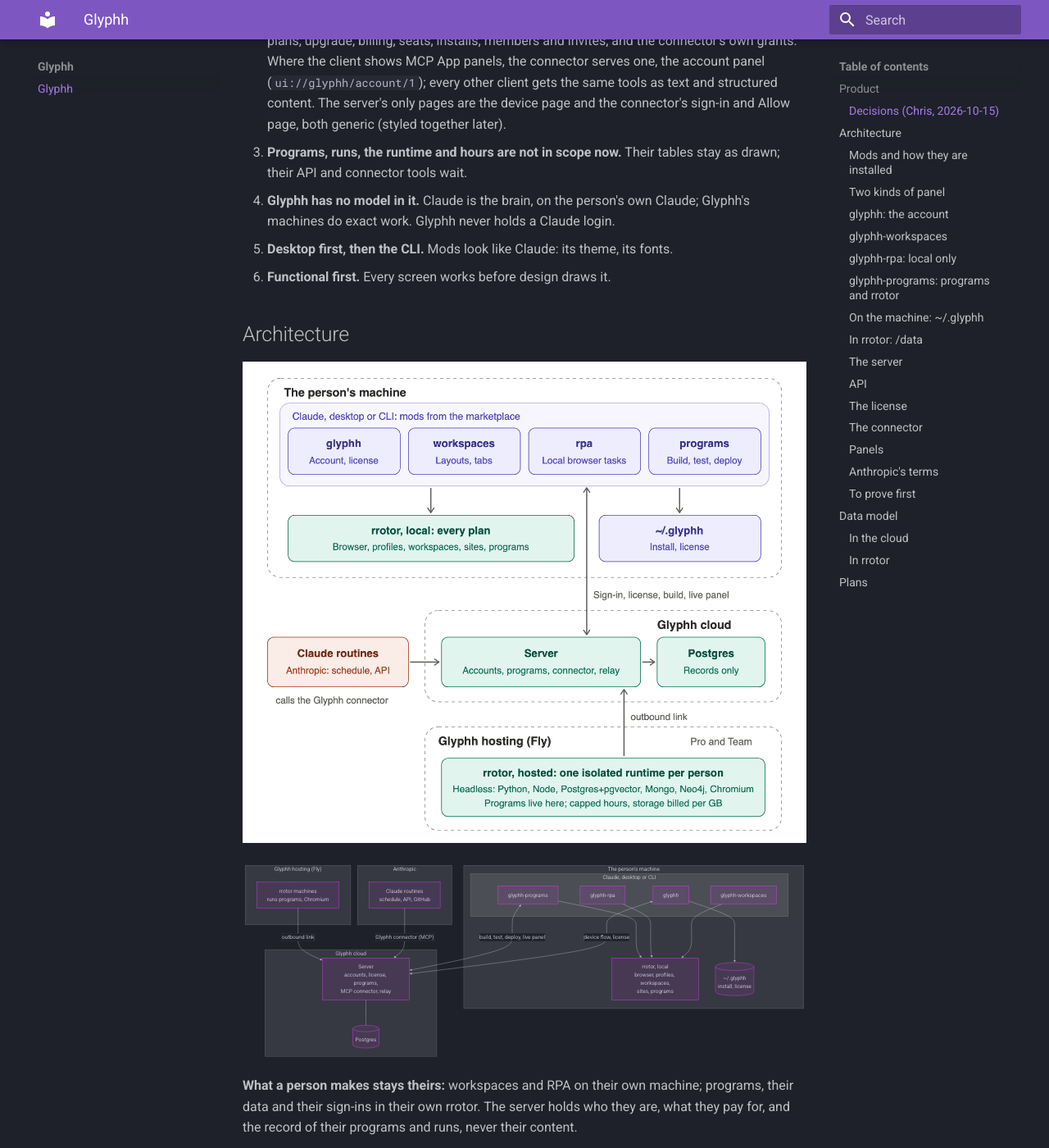
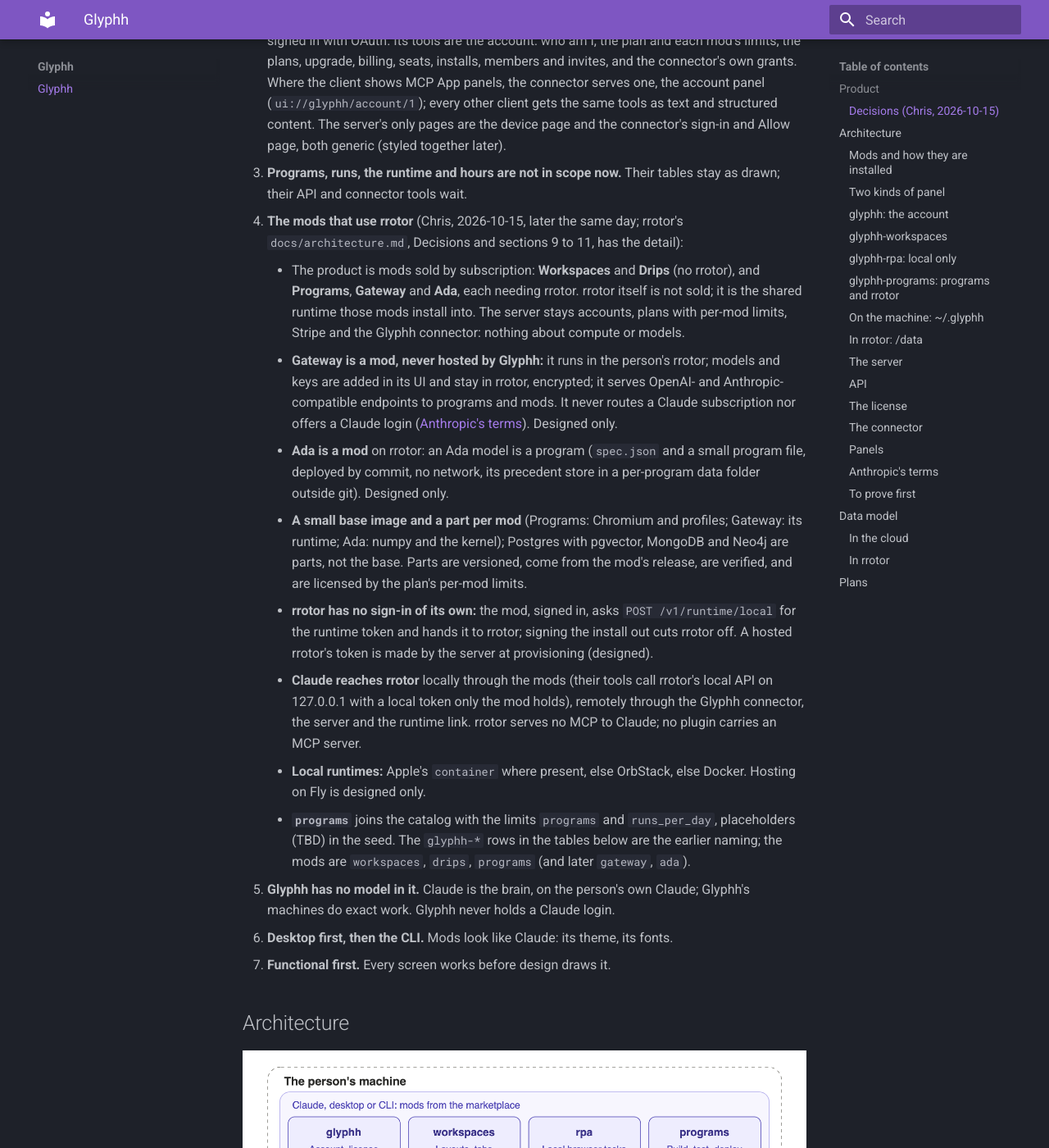
Before and after one commit to glyphh-ai/server, an MkDocs documentation site: the page built from docs/architecture.md, in a window 1280 px wide and 1400 px high, scrolled down 1403 px. Shown: the whole window at 82% size. Built offline with MkDocs 1.6.1 and Material for MkDocs 9.7.7, drawn with Linux system fonts in a browser that asks for light colours; some of the changed text lies outside the part shown.

Commit message:
Design: the mods that use rrotor (Programs, Gateway, Ada), a base image with a part per mod, no sign-in in rrotor, Claude through the mods' local API or the connector; programs limits placeholders (Chris, 2026-10-15)
Co-Authored-By: Claude Opus 5.5 <noreply@anthropic.com>

```diff
--- a/docs/architecture.md
+++ b/docs/architecture.md
@@ -20,9 +20,18 @@ The one doc for the relaunch (Chris, 2026-10-13 and 14): the [product](#product)
 
 These come first where anything below says otherwise.
 
-1. **Everything is a subscription.** Nothing is bought one-off. Each plan (Free, Solo, Pro, Team) carries **per-mod limits**: for each mod it includes, a number per limit (`null` is unlimited); a mod a plan leaves out is not included. Each mod reads its limits from the license and adapts. The mods sold now are `workspaces` (limits `workspaces`, `favorites`, `stream`) and `drips` (limits `custom_drips`, `fullscreen`); a limit that is a switch is `0` (off) or `1` (on). The catalog holds exactly these; the earlier `glyphh-*` slugs are retired.
+1. **Everything is a subscription.** Nothing is bought one-off. Each plan (Free, Solo, Pro, Team) carries **per-mod limits**: for each mod it includes, a number per limit (`null` is unlimited); a mod a plan leaves out is not included. Each mod reads its limits from the license and adapts. The mods sold now are `workspaces` (limits `workspaces`, `favorites`, `stream`), `drips` (limits `custom_drips`, `fullscreen`) and `programs` (limits `programs`, `runs_per_day`; added 2026-10-15, see 4 below); a limit that is a switch is `0` (off) or `1` (on). The catalog holds exactly these; the earlier `glyphh-*` slugs are retired.
 2. **The server is headless.** A person manages their Glyphh account from Claude, or any MCP client, through the **Glyphh connector**: a remote MCP server at `/mcp` (Streamable HTTP), signed in with OAuth. Its tools are the account: who am I, the plan and each mod's limits, the plans, upgrade, billing, seats, installs, members and invites, and the connector's own grants. Where the client shows MCP App panels, the connector serves one, the account panel (`ui://glyphh/account/1`); every other client gets the same tools as text and structured content. The server's only pages are the device page and the connector's sign-in and Allow page, both generic (styled together later).
 3. **Programs, runs, the runtime and hours are not in scope now.** Their tables stay as drawn; their API and connector tools wait.
+4. **The mods that use rrotor** (Chris, 2026-10-15, later the same day; rrotor's `docs/architecture.md`, Decisions and sections 9 to 11, has the detail):
+    - The product is mods sold by subscription: **Workspaces** and **Drips** (no rrotor), and **Programs**, **Gateway** and **Ada**, each needing rrotor. rrotor itself is not sold; it is the shared runtime those mods install into. The server stays accounts, plans with per-mod limits, Stripe and the Glyphh connector: nothing about compute or models.
+    - **Gateway is a mod, never hosted by Glyphh:** it runs in the person's rrotor; models and keys are added in its UI and stay in rrotor, encrypted; it serves OpenAI- and Anthropic-compatible endpoints to programs and mods. It never routes a Claude subscription nor offers a Claude login ([Anthropic's terms](#anthropics-terms)). Designed only.
+    - **Ada is a mod** on rrotor: an Ada model is a program (`spec.json` and a small program file, deployed by commit, no network, its precedent store in a per-program data folder outside git). Designed only.
+    - **A small base image and a part per mod** (Programs: Chromium and profiles; Gateway: its runtime; Ada: numpy and the kernel); Postgres with pgvector, MongoDB and Neo4j are parts, not the base. Parts are versioned, come from the mod's release, are verified, and are licensed by the plan's per-mod limits.
+    - **rrotor has no sign-in of its own:** the mod, signed in, asks `POST /v1/runtime/local` for the runtime token and hands it to rrotor; signing the install out cuts rrotor off. A hosted rrotor's token is made by the server at provisioning (designed).
+    - **Claude reaches rrotor** locally through the mods (their tools call rrotor's local API on 127.0.0.1 with a local token only the mod holds), remotely through the Glyphh connector, the server and the runtime link. rrotor serves no MCP to Claude; no plugin carries an MCP server.
+    - **Local runtimes:** Apple's `container` where present, else OrbStack, else Docker. Hosting on Fly is designed only.
+    - **`programs`** joins the catalog with the limits `programs` and `runs_per_day`, placeholders (TBD) in the seed. The `glyphh-*` rows in the tables below are the earlier naming; the mods are `workspaces`, `drips`, `programs` (and later `gateway`, `ada`).
 - **Glyphh has no model in it.** Claude is the brain, on the person's own Claude; Glyphh's machines do exact work. Glyphh never holds a Claude login.
 - **Desktop first, then the CLI.** Mods look like Claude: its theme, its fonts.
 - **Functional first.** Every screen works before design draws it.
@@ -665,6 +674,8 @@ Every plan is a subscription, billed per seat, per month (Chris, 2026-10-15). In
 | `workspaces`: `stream` | 0 (TBD) | ? | 1 (TBD) | 1 (TBD) |
 | `drips`: `custom_drips` | 3 (TBD) | ? | Unlimited (TBD) | Unlimited (TBD) |
 | `drips`: `fullscreen` | 0 (TBD) | ? | 1 (TBD) | 1 (TBD) |
+| `programs`: `programs` | 3 (TBD) | ? | 25 (TBD) | Unlimited (TBD) |
+| `programs`: `runs_per_day` | 50 (TBD) | ? | 1000 (TBD) | Unlimited (TBD) |
 | Local runtime | Yes | Yes | Yes | Yes |
 | Hosted runtime (cloud) | No | No | Yes | Yes |
 | Runtime hours a month | — | — | ? | ? |
```
